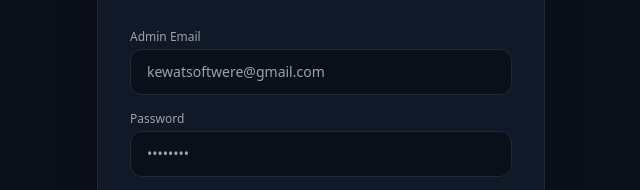
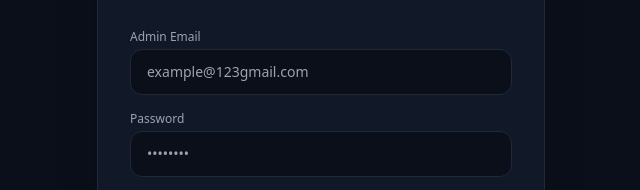
Before and after one commit to portfoliowebs6-collab/Deepak_portfolio, a website: page public/login.html in a window 1280 px wide. Shown: the part 311-501 px from the top of the page, 319-959 px from the left. Drawn offline with nearby package versions, Linux system fonts and the light colour scheme.

Commit message:
Update login.html

```diff
--- a/public/login.html
+++ b/public/login.html
@@ -19,7 +19,7 @@
         <form id="login-form" class="space-y-4">
             <div>
                 <label class="block text-xs text-gray-400 mb-1">Admin Email</label>
-                <input type="email" id="login-email" required class="w-full bg-[#0b0f19] border border-gray-800 rounded-xl px-4 py-3 text-sm focus:border-blue-500 outline-none text-white" placeholder="kewatsoftwere@gmail.com">
+                <input type="email" id="login-email" required class="w-full bg-[#0b0f19] border border-gray-800 rounded-xl px-4 py-3 text-sm focus:border-blue-500 outline-none text-white" placeholder="example@123gmail.com">
             </div>
             <div>
                 <label class="block text-xs text-gray-400 mb-1">Password</label>
```
